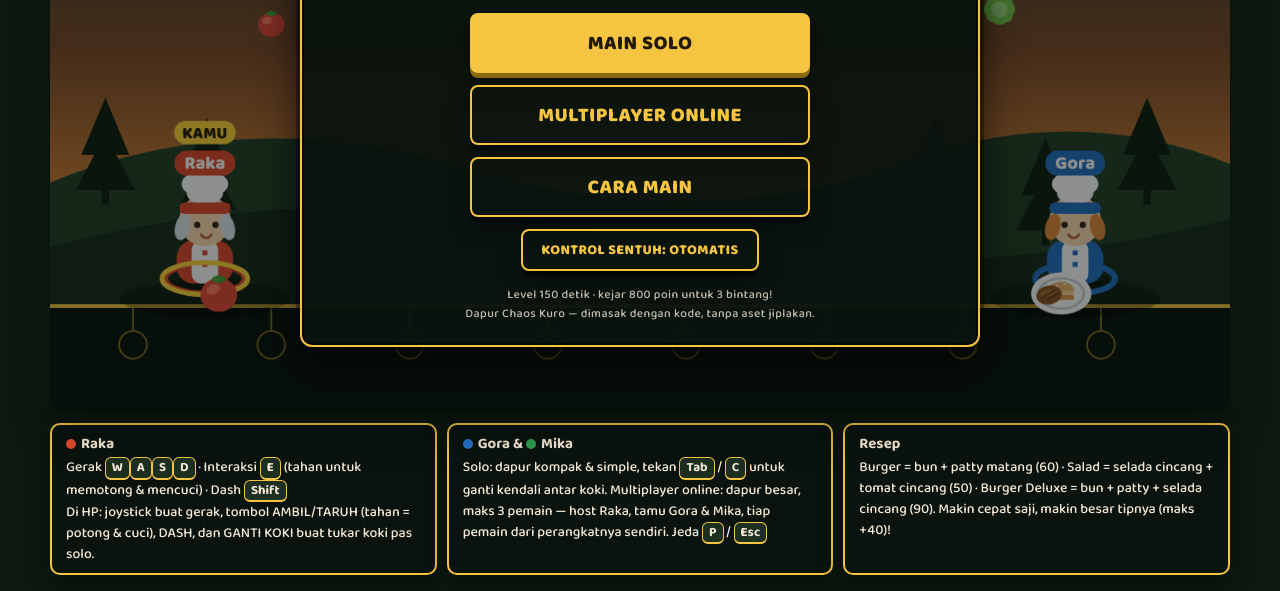
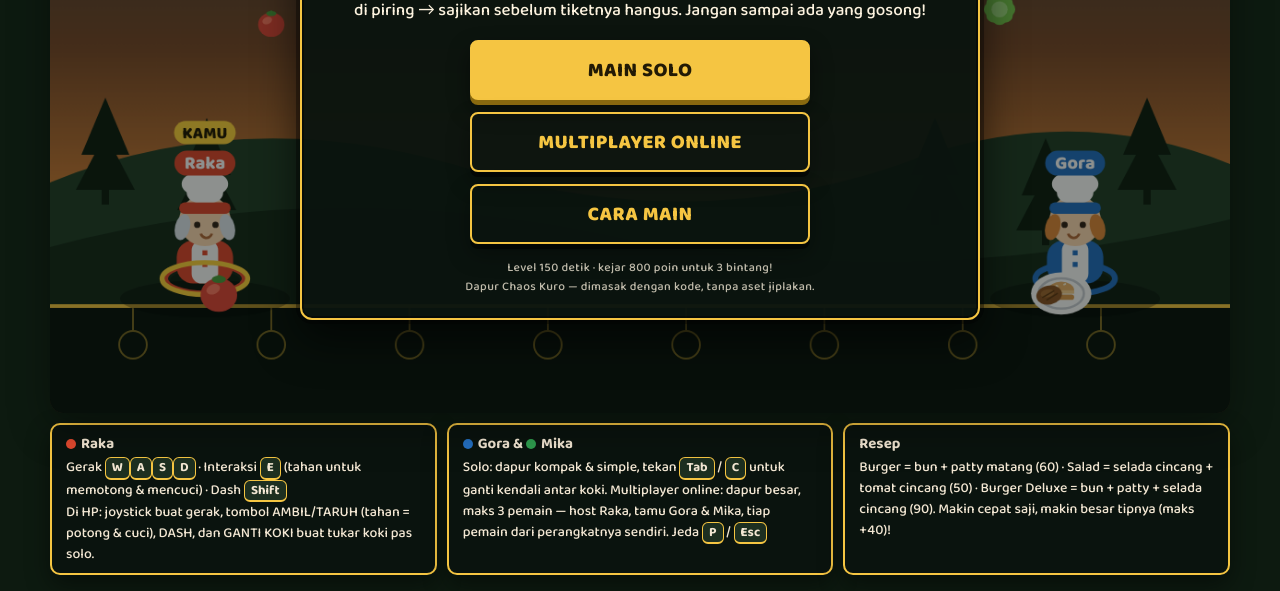
Before and after one commit to asephendar/dapur-chaos-kuro, a plain HTML site: page index.html in a window 1280 px wide. Shown: the part 261-852 px from the top of the page. Drawn offline with Linux system fonts and the light colour scheme; animation ran at ten frames a second.

Commit message:
v3.3: hapus toggle Kontrol Sentuh dari menu utama — kontrol sentuh full otomatis

```diff
--- a/index.html
+++ b/index.html
@@ -307,7 +307,6 @@
           <button class="btn" id="btnStart" type="button">MAIN SOLO</button>
           <button class="btn secondary" id="btnOnline" type="button">MULTIPLAYER ONLINE</button>
           <button class="btn secondary" id="btnHow" type="button">CARA MAIN</button>
-          <button class="btn secondary small" id="btnTouchToggle" type="button" style="margin-top:12px;">KONTROL SENTUH: OTOMATIS</button>
           <div class="credit">Level 150 detik &middot; kejar 800 poin untuk 3 bintang!<br/>Dapur Chaos Kuro &mdash; dimasak dengan kode, tanpa aset jiplakan.</div>
         </div>
       </div>
@@ -2068,28 +2067,21 @@
        Detection is layered so the on-screen controls appear on real phones
        even inside webviews/iframes where any single probe can lie:
        (pointer: coarse) media query OR ontouchstart OR maxTouchPoints OR
-       the first real touch seen this session. The title-screen toggle
-       (KONTROL SENTUH: OTOMATIS / AKTIF / MATI) overrides all of it. */
-    var isTouch = false, touchSeen = false, touchForced = null;
+       the first real touch seen this session. Fully automatic — there is
+       no manual toggle; touch controls simply show on touch devices. */
+    var isTouch = false, touchSeen = false;
     var coarseMQ = window.matchMedia ? window.matchMedia('(pointer: coarse)') : null;
     var touchEl = document.getElementById('touchControls');
     var pauseBtnEl = document.getElementById('btnPauseTouch');
     var btnSwapEl = document.getElementById('btnTouchSwap');
-    var touchToggleEl = document.getElementById('btnTouchToggle');
     function updateTouchVisibility(){
       var inGame = state === 'playing' || state === 'countdown';
       touchEl.classList.toggle('on', isTouch && inGame);
       pauseBtnEl.classList.toggle('on', isTouch && inGame);
       if (btnSwapEl) btnSwapEl.style.display = (mp.mode === 'local') ? '' : 'none';
     }
-    function updateToggleLabel(){
-      if (!touchToggleEl) return;
-      touchToggleEl.textContent = 'KONTROL SENTUH: ' + (touchForced === null ? 'OTOMATIS' : (touchForced ? 'AKTIF' : 'MATI'));
-    }
     function refreshTouchMode(){
-      var auto = touchSeen || ('ontouchstart' in window) || (navigator.maxTouchPoints > 0) || !!(coarseMQ && coarseMQ.matches);
-      isTouch = (touchForced === null) ? auto : touchForced;
-      updateToggleLabel();
+      isTouch = touchSeen || ('ontouchstart' in window) || (navigator.maxTouchPoints > 0) || !!(coarseMQ && coarseMQ.matches);
       updateTouchVisibility();
       if (typeof rotateEl !== 'undefined' && rotateEl) checkOrientation();
     }
@@ -2100,11 +2092,6 @@
       if (!touchSeen){ touchSeen = true; refreshTouchMode(); }
     }, { capture: true, passive: true });
     if (coarseMQ && coarseMQ.addEventListener) coarseMQ.addEventListener('change', refreshTouchMode);
-    if (touchToggleEl) touchToggleEl.addEventListener('click', function(){
-      initAudio();
-      touchForced = (touchForced === null) ? true : (touchForced ? false : null);
-      refreshTouchMode();
-    });
     // While a level runs, page scroll/zoom gestures must not steal the game.
     document.addEventListener('touchmove', function(e){
       if (state === 'playing' || state === 'countdown') e.preventDefault();
```
